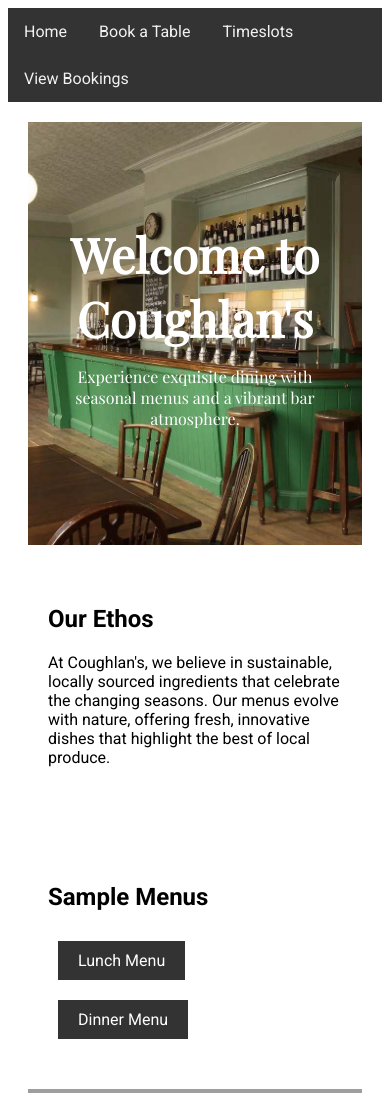
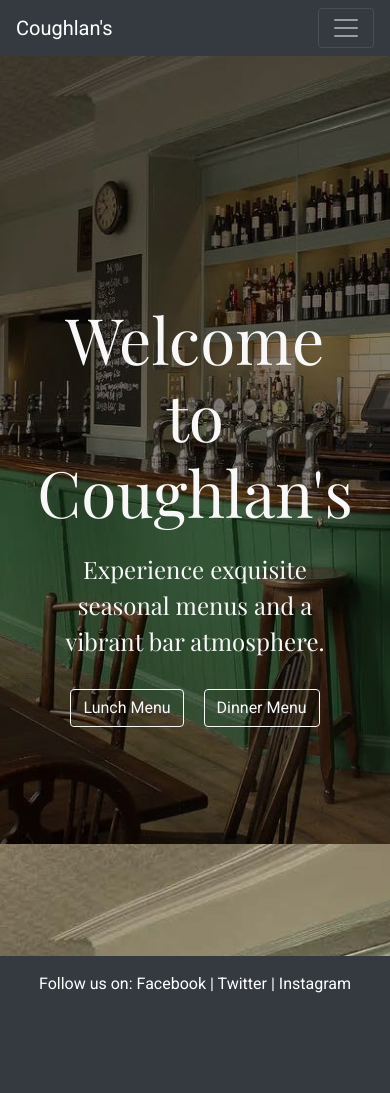
Before and after one commit to p-coughlan/book-a-table, a Django app: page / in a window 390 px wide. Shown: the top 1093 px of the page. After the commit the page ends 993 px from the top, so only its background shows below. Run offline with Django 4.2, Linux system fonts and the light colour scheme; some libraries are stand-ins or nearby versions; grey boxes are pictures that could not be loaded.

Commit message:
Refactor base and home templates to integrate Bootstrap for improved styling and responsiveness

```diff
--- a/bookings/templates/bookings/base.html
+++ b/bookings/templates/bookings/base.html
@@ -2,28 +2,47 @@
 <html lang="en">
   <head>
     <meta charset="UTF-8">
-        <meta name="viewport" content="width=device-width, initial-scale=1.0">
-        <!-- Allows individual pages to set their own page title -->
+    <meta name="viewport" content="width=device-width, initial-scale=1">
     <title>{% block title %}Restaurant Booking System{% endblock %}</title>
-        <!-- Link for Google Fonts -->
+
+    <!-- Bootstrap CSS (via CDN) -->
+    <link href="https://maxcdn.bootstrapcdn.com/bootstrap/4.5.2/css/bootstrap.min.css" rel="stylesheet">
+
+    <!-- Google Fonts -->
     <link href="https://fonts.googleapis.com/css2?family=Playfair+Display&family=Roboto:wght@400;700&display=swap" rel="stylesheet">
 
+    <!-- Custom Styles -->
     <style>
-            /* Basic styling for navigation */
-            nav {
-                background-color: #333;
-                overflow: hidden;
+      /* Reset default margins and paddings */
+      html, body {
+          margin: 0;
+          padding: 0;
+          width: 100%;
+          height: 100%;
       }
-            nav a {
-                float: left;
-                color: #f2f2f2;
-                text-align: center;
-                padding: 14px 16px;
-                text-decoration: none;
+
+      /* Apply the hero background image on all pages */
+      body {
+          background: url('/static/images/hero.jpg') no-repeat center center fixed;
+          background-size: cover;
+          font-family: 'Roboto', sans-serif;
       }
-            nav a:hover {
-                background-color: #ddd;
-                color: black;
+
+      /* Optional: If you want the hero image to be darkened on all pages, you can add an overlay using a pseudo-element on the body */
+      body::before {
+          content: "";
+          position: fixed;
+          top: 0;
+          left: 0;
+          width: 100%;
+          height: 100%;
+          background: rgba(0, 0, 0, 0.5); /* Adjust opacity as needed */
+          z-index: -1; /* Place it behind all content */
+      }
+
+      /* Navigation styling (using Bootstrap classes mostly) */
+      nav.navbar {
+          margin-bottom: 0;
       }
 
       /* Container styling */
@@ -31,7 +50,7 @@
           padding: 20px;
       }
 
-            /* Styling for messages displayed using Django's messages framework */
+      /* Styling for Django messages */
       .messages {
           list-style: none;
           padding: 0;
@@ -43,70 +62,32 @@
           margin-bottom: 10px;
       }
 
-            /* Hero section styling using a traditional serif font */
-            .hero {
-                background: url('/static/images/hero.jpg') no-repeat center center;
-                background-size: cover;
-                color: white;
-                text-align: center;
-                padding: 100px 20px;
-                font-family: 'Playfair Display', serif;
-            }
-            .hero h1 {
-                font-size: 3em;
-                margin: 0;
-            }
-
-            /* Bar section styling with background image */
-            .bar-section {
-                background: url('/static/images/bar.jpg') no-repeat center center;
-                background-size: cover;
-                color: white;
-                padding: 60px 20px;
-                text-align: center;
-                font-family: 'Roboto', sans-serif;
-            }
-
-            /* General section styling (reduces white space) */
-            .section {
-                padding: 40px 20px;
-            }
-
-            /* Menu links styling */
-            .menu-links a {
-                display: inline-block;
-                margin: 10px;
-                padding: 10px 20px;
-                background-color: #333;
-                color: white;
-                text-decoration: none;
-            }
-
-            /* Apply modern font for general content and navigation */
-            body, nav, .container {
-                font-family: 'Roboto', sans-serif;
-            }
+      /* Additional custom styling for content sections can go here */
     </style>
 
-        <!-- Block for additional page-specific CSS -->
     {% block extra_css %}{% endblock %}
   </head>
-
   <body>
-    <!-- Navigation bar - Provides links to Home, Book a Table, and Timeslots using Django's URL template tag.-->
-    <nav>
-        <!-- Link to the homepage -->
-        <a href="{% url 'home' %}">Home</a>
-        <!-- Link to the booking form -->
-        <a href="{% url 'book_table' %}">Book a Table</a>
-        <!-- Link to the timeslots view -->
-        <a href="{% url 'available_timeslots' %}">Timeslots</a>
-        <!-- Link to view bookings -->
-        <a href="{% url 'booking_list' %}">View Bookings</a>
+    <!-- Bootstrap Navbar for navigation -->
+    <nav class="navbar navbar-expand-lg navbar-dark bg-dark">
+      <a class="navbar-brand" href="{% url 'home' %}">Coughlan's</a>
+      <button class="navbar-toggler" type="button" data-toggle="collapse" data-target="#navbarNav"
+              aria-controls="navbarNav" aria-expanded="false" aria-label="Toggle navigation">
+        <span class="navbar-toggler-icon"></span>
+      </button>
+      <div class="collapse navbar-collapse" id="navbarNav">
+        <ul class="navbar-nav ml-auto">
+          <li class="nav-item"><a class="nav-link" href="{% url 'home' %}">Home</a></li>
+          <li class="nav-item"><a class="nav-link" href="{% url 'book_table' %}">Book a Table</a></li>
+          <li class="nav-item"><a class="nav-link" href="{% url 'available_timeslots' %}">Timeslots</a></li>
+          <li class="nav-item"><a class="nav-link" href="{% url 'booking_list' %}">View Bookings</a></li>
+        </ul>
+      </div>
     </nav>
 
     <!-- Display Django messages if any -->
     {% if messages %}
+      <div class="container mt-3">
         <ul class="messages">
           {% for message in messages %}
             <li{% if message.tags %} class="{{ message.tags }}"{% endif %}>
@@ -114,13 +95,28 @@
             </li>
           {% endfor %}
         </ul>
+      </div>
     {% endif %}
 
     <!-- Main content container -->
-    <div class="container">
-        <!-- Content block that can be overridden by child templates - is where each page's unique content will be inserted. -->
+    <div class="container mt-3">
       {% block content %}
       {% endblock %}
     </div>
+
+    <!-- Footer with Social Media Links -->
+    <footer class="bg-dark text-white text-center py-3">
+      <p>Follow us on:
+         <a href="#" class="text-white">Facebook</a> |
+         <a href="#" class="text-white">Twitter</a> |
+         <a href="#" class="text-white">Instagram</a>
+      </p>
+    </footer>
+
+    <!-- Bootstrap JS and dependencies -->
+    <script src="https://code.jquery.com/jquery-3.5.1.slim.min.js"></script>
+    <script src="https://cdn.jsdelivr.net/npm/popper.js@1.16.1/dist/umd/popper.min.js"></script>
+    <script src="https://maxcdn.bootstrapcdn.com/bootstrap/4.5.2/js/bootstrap.min.js"></script>
+    {% block extra_js %}{% endblock %}
   </body>
 </html>
--- a/bookings/templates/bookings/home.html
+++ b/bookings/templates/bookings/home.html
@@ -1,66 +1,71 @@
 {% extends 'bookings/base.html' %}
 
-{% block title %}Welcome to COUGHLAN'S{% endblock %}
+{% block title %}Welcome to Coughlan's{% endblock %}
 
 {% block extra_css %}
 <style>
-    /* Hero section with a background image */
+/* Full-screen hero section without direct opacity on the container */
 .hero {
-        background: url('/static/images/hero.jpg') no-repeat center center;
-        background-size: cover;
-        color: white;
+  position: relative;
+  height: 100vh; /* Full viewport height */
+  width: 100%;
+  margin: 0;
+  padding: 0;
+  overflow: hidden;
+  /* Ensure no opacity is set on .hero itself */
+}
+
+/* Dark overlay applied via a pseudo-element */
+.hero::before {
+  content: "";
+  position: absolute;
+  top: 0;
+  left: 0;
+  right: 0;
+  bottom: 0;
+  z-index: 1;
+}
+
+/* Hero content with off-white text */
+.hero-content {
+  position: relative;
+  z-index: 2; /* Ensure this is above the overlay */
+  display: flex;
+  flex-direction: column;
+  justify-content: center;
+  align-items: center;
+  height: 100%;
   text-align: center;
-        padding: 100px 20px;
+  padding: 0 20px;
+  color: #f8f8f8; /* Off white color for the text */
 }
-    .hero h1 {
-        font-size: 3em;
-        margin: 0;
+
+.hero-content h1 {
+  font-family: 'Playfair Display', serif;
+  font-size: 4rem;
+  margin-bottom: 20px;
 }
-    /* Section styling */
-    .section {
-        padding: 40px 20px;
+
+.hero-content p {
+  font-family: 'Playfair Display', serif;
+  font-size: 1.5rem;
+  margin-bottom: 30px;
 }
-    /* Menu links styling */
-    .menu-links a {
-        display: inline-block;
-        margin: 10px;
-        padding: 10px 20px;
-        background-color: #333;
-        color: white;
-        text-decoration: none;
-    }
+
 </style>
 {% endblock %}
 
 {% block content %}
 <!-- Hero Section -->
-<div class="hero" style="background: url('/static/images/hero.jpg') no-repeat center center; background-size: cover;">
+<section class="hero">
+  <div class="hero-content">
     <h1>Welcome to Coughlan's</h1>
-    <p>Experience exquisite dining with seasonal menus and a vibrant bar atmosphere.</p>
+    <p>Experience exquisite seasonal menus and a vibrant bar atmosphere.</p>
+    <!-- Sample Menu Buttons -->
+    <div>
+      <a href="{% url 'lunch_menu' %}" class="btn btn-outline-light mx-2">Lunch Menu</a>
+      <a href="{% url 'dinner_menu' %}" class="btn btn-outline-light mx-2">Dinner Menu</a>
     </div>
-
-<!-- Ethos Section -->
-<div class="section">
-    <h2>Our Ethos</h2>
-    <p>
-        At Coughlan's, we believe in sustainable, locally sourced ingredients that celebrate the changing seasons.
-        Our menus evolve with nature, offering fresh, innovative dishes that highlight the best of local produce.
-    </p>
   </div>
-
-<!-- Sample Menus Section -->
-<div class="section menu-links">
-    <h2>Sample Menus</h2>
-    <a href="{% url 'lunch_menu' %}">Lunch Menu</a>
-    <a href="{% url 'dinner_menu' %}">Dinner Menu</a>
-</div>
-
-<!-- Bar Section with Background Image -->
-<div class="bar-section">
-    <h2>The Bar</h2>
-    <p>
-        Enjoy our curated selection of drinks at the bar, perfect for pre-dinner cocktails or a relaxing nightcap.
-    </p>
-</div>
-
+</section>
 {% endblock %}
```
Lines whose indentation alone changed are shown as unchanged.
